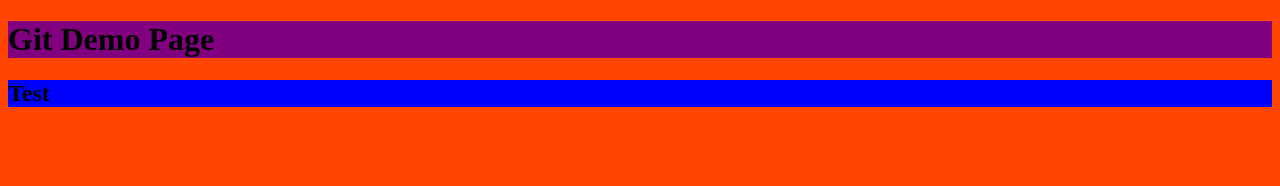
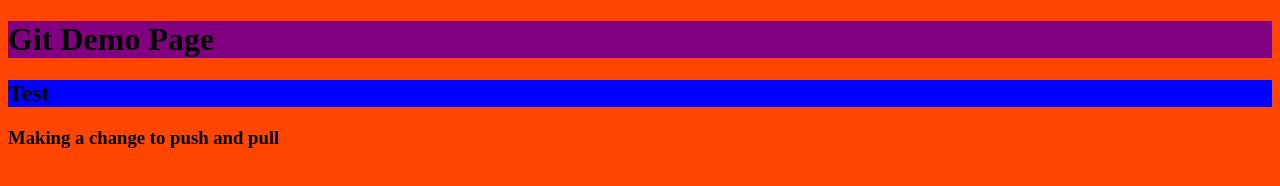
Before and after one commit to RichK89/htmlTestGit, a plain HTML site: page index.html in a window 1280 px wide. Drawn offline with Linux system fonts and the light colour scheme.

Commit message:
index.html

```diff
--- a/index.html
+++ b/index.html
@@ -14,6 +14,8 @@
 
     <h2>Test</h2>
 
+    <h3>Making a change to push and pull</h3>
+
     <script src="app.js"></script>
 </body>
 
```
